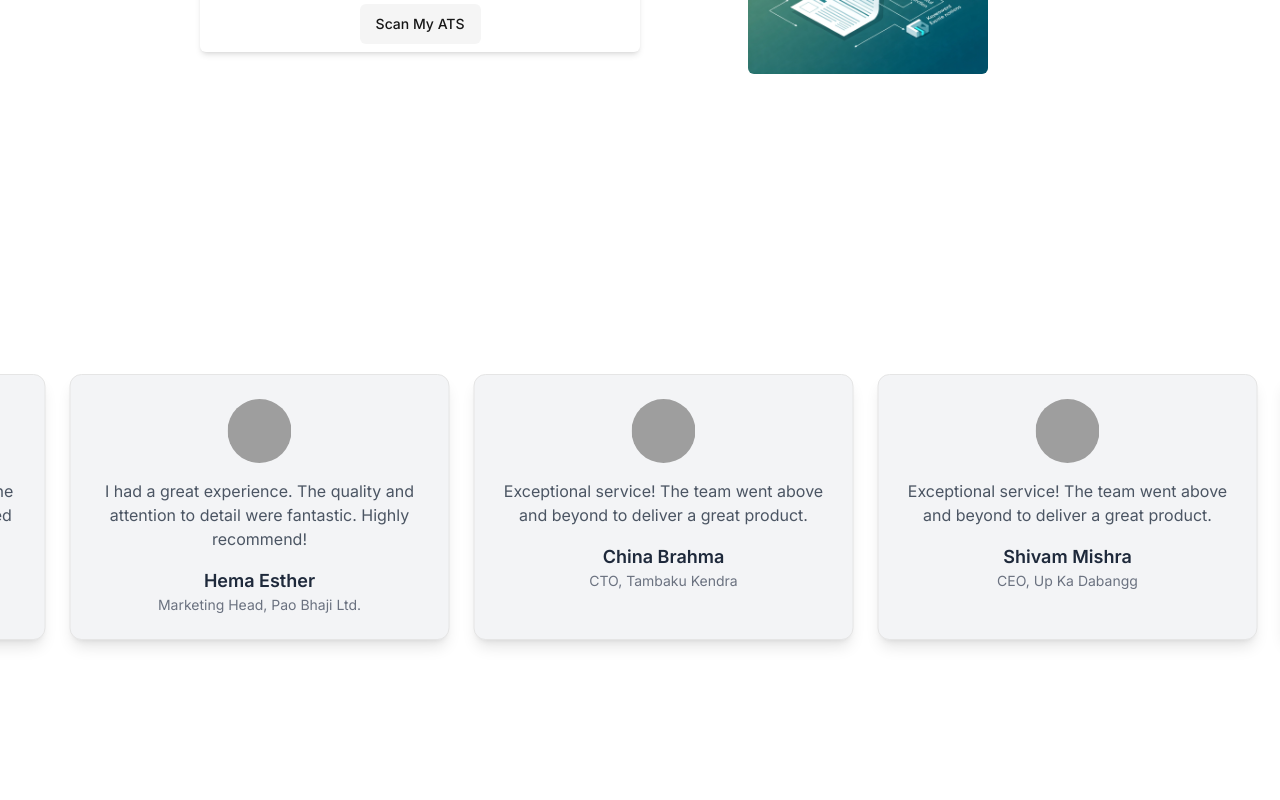
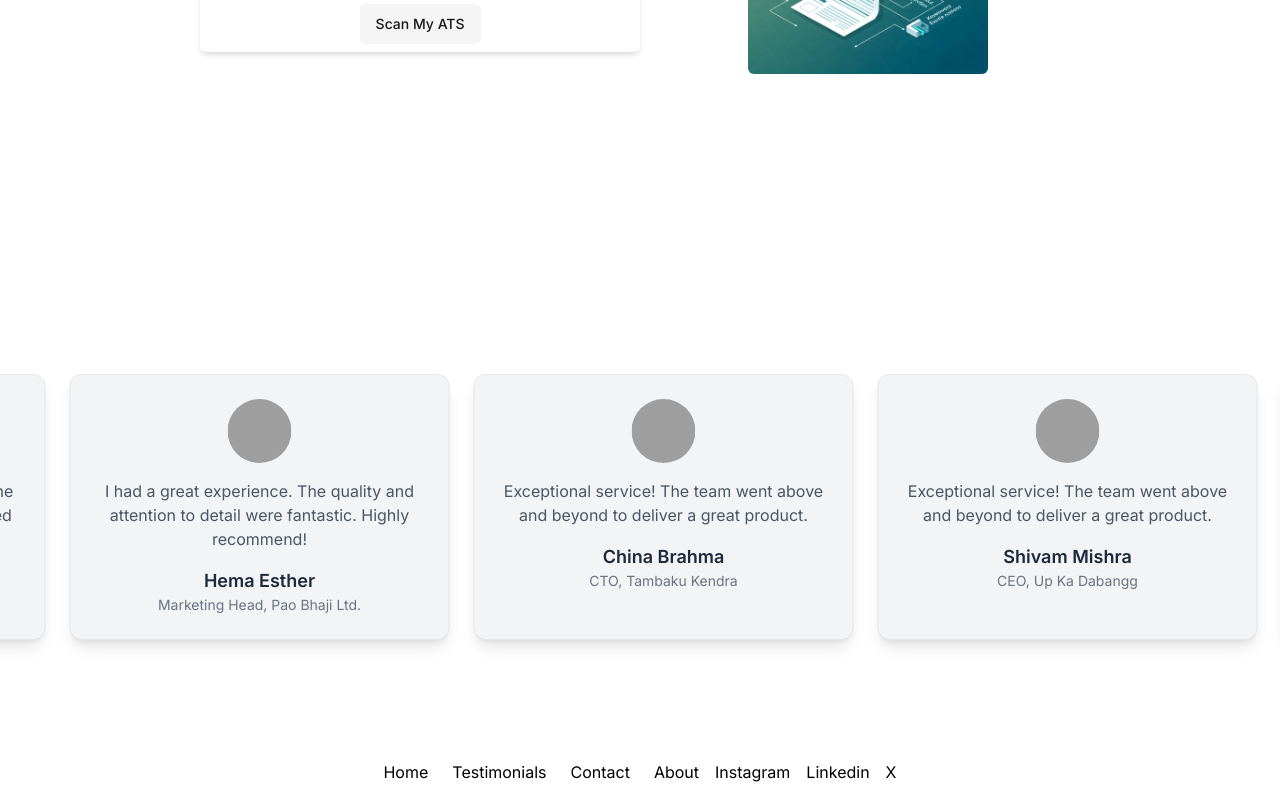
Before and after one commit to HemaEsther/ACES_, a React (Vite) app in the folder client/: page / in a window 1280 px wide. Shown: the part 546-1346 px from the top of the page. Before the commit the page ends 1226 px from the top, so only its background shows below. Built offline with nearby package versions, Linux system fonts and the light colour scheme; grey boxes are pictures that could not be loaded.

Commit message:
fotter added

```diff
--- a/client/src/Components_Page/Footer.jsx
+++ b/client/src/Components_Page/Footer.jsx
@@ -1,9 +1,30 @@
-// import React from 'react';
+import React from 'react';
 
 const Footer = () => {
     return (
-        <div>
+        <div className='mb-4 mt-20 overflow-hidden bg-white dark:bg-black text-black dark:text-slate-200 flex justify-around'>
+            {/* Navigation Links */}
+            <div className="flex gap-4 mt-4 md:mt-0">
 
+                <nav className="flex flex-wrap gap-6">
+                    <a href="#home" className="hover:text-gray-400">Home</a>
+                    <a href="#testimonials" className="hover:text-gray-400">Testimonials</a>
+                    <a href="#contact" className="hover:text-gray-400">Contact</a>
+                    <a href="#about" className="hover:text-gray-400">About</a>
+                </nav>
+
+                {/* Social Media Links */}
+
+                <a href="https://instagram.com" target="_blank" rel="noopener noreferrer" className="hover:text-gray-400">
+                    Instagram
+                </a>
+                <a href="https://linkedin.com" target="_blank" rel="noopener noreferrer" className="hover:text-gray-400">
+                    Linkedin
+                </a>
+                <a href="https://twitter.com" target="_blank" rel="noopener noreferrer" className="hover:text-gray-400">
+                    X
+                </a>
+            </div>
         </div>
     );
 };
--- a/client/src/pages/LandingPage.jsx
+++ b/client/src/pages/LandingPage.jsx
@@ -13,7 +13,7 @@ const LandingPage = () => {
         {/* Social Proof Section */}
         {/* <Social /> */}
         {/* Footer */}
-        {/* <Footer /> */}
+        <Footer />
         </>
     );
 };
```
Also changed, not shown: 1 other file (tests, documents, lock files or other folders).
